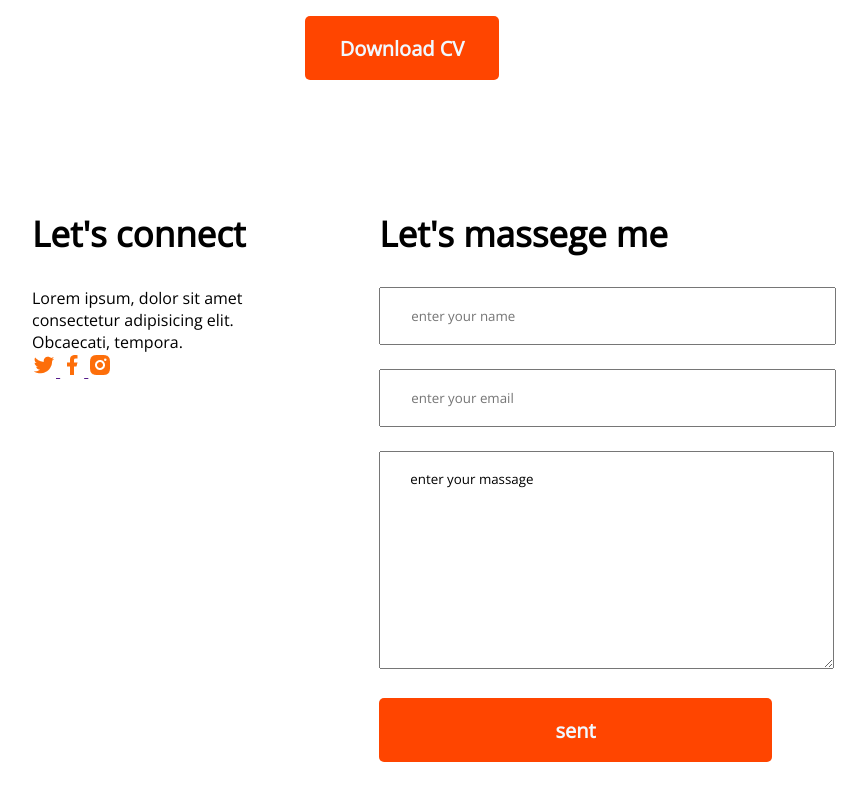
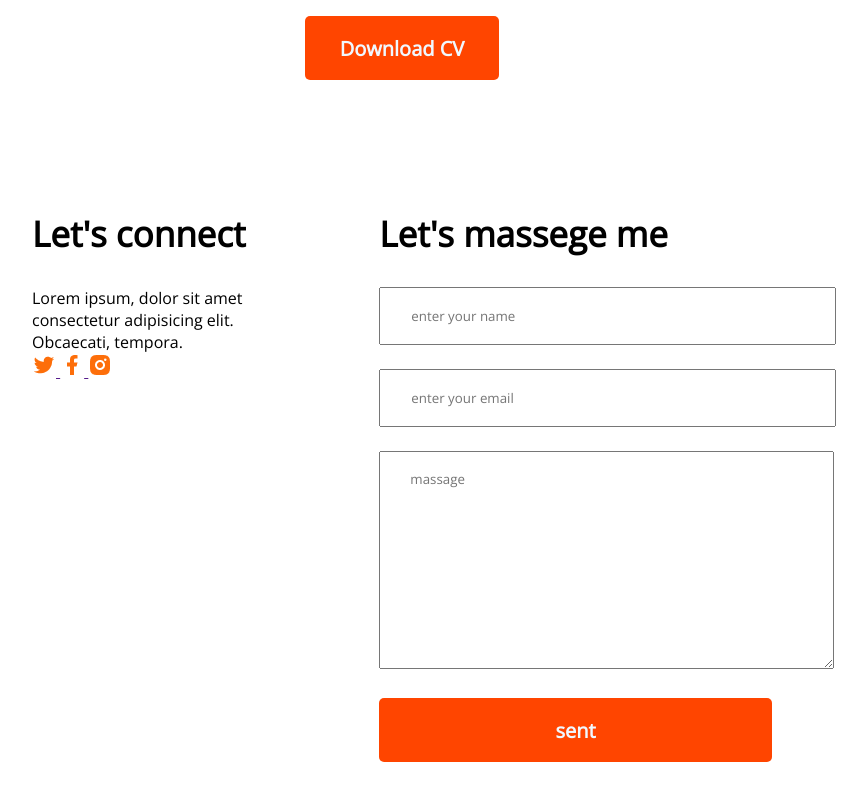
Before and after one commit to MasudBhuiya/Masud-portfolio, a plain HTML site: page index.html in a window 1280 px wide. Shown: the part 3039-3839 px from the top of the page, without its empty margins (238-1105 px from the left). Drawn offline with nearby package versions, Linux system fonts and the light colour scheme.

Commit message:
contact us add

```diff
--- a/index.html
+++ b/index.html
@@ -152,10 +152,10 @@
                 <form action="">
                     <input type="text" placeholder="enter your name">
                     <input type="text" placeholder="enter your email">
-                    <textarea name="" id="" cols="30" rows="10" placeholder="massage">enter your massage</textarea>
+                    <textarea name="" id="" cols="30" rows="10" placeholder="massage"></textarea>
                     <input type="submit" value="sent" class="button-primary">
                 </form>
-             </div>
+            </div>
         </section>
     </main>
     <footer>
```
